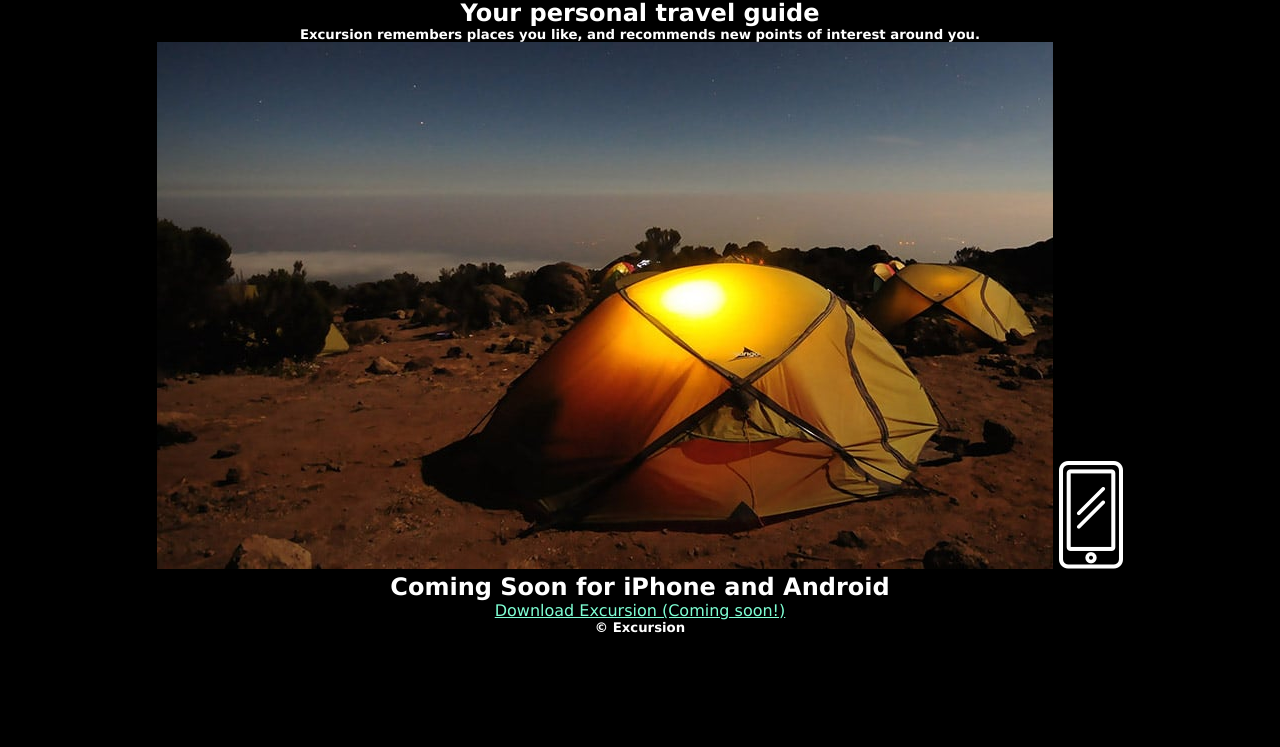
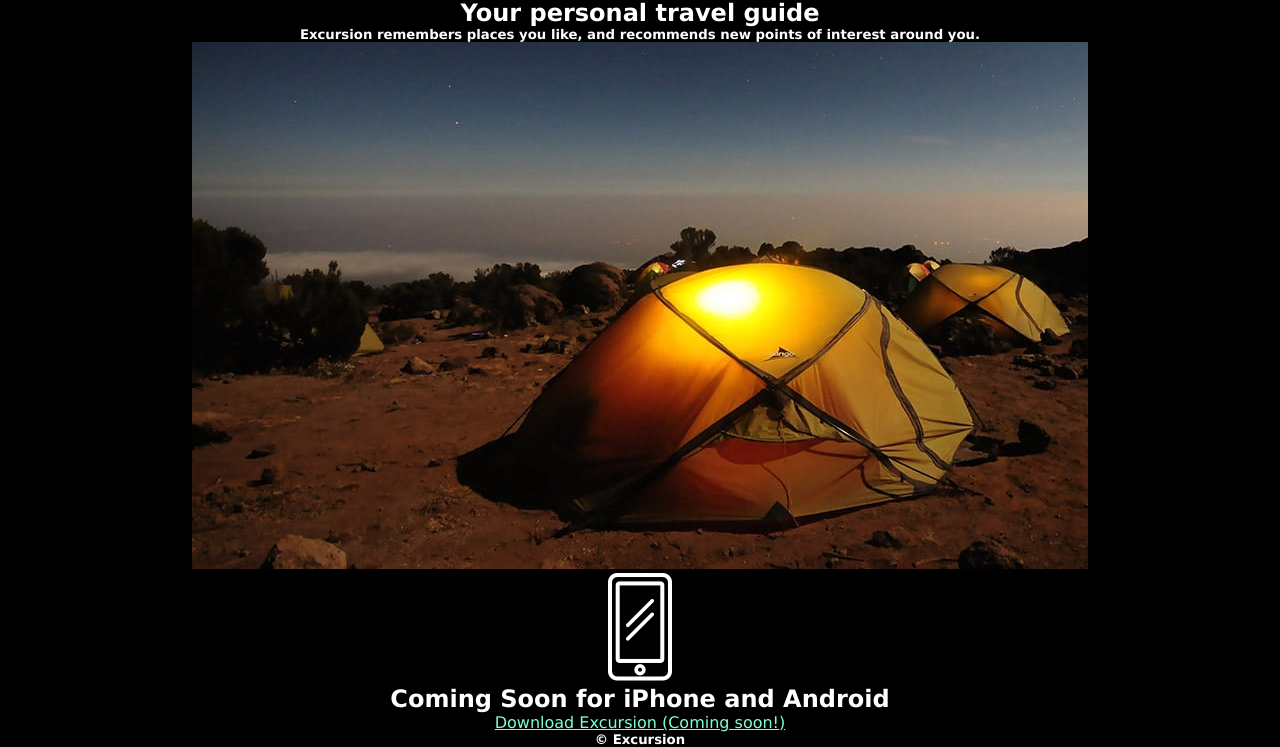
Before and after one commit to CarcassRose/excursion, a plain HTML site: page index.html in a window 1280 px wide. Shown: the part 232-979 px from the top of the page. Before the commit the page ends 867 px from the top, so only its background shows below. Drawn offline with Linux system fonts and the light colour scheme.

Commit message:
html update

```diff
--- a/index.html
+++ b/index.html
@@ -10,11 +10,11 @@
         <main>
             <h1>Discover hidden places in the world around you</h1>
             <a href="" class="link">Download Excursion (Coming soon!)</a>
-            <p><video src="/resources/content/excursion.mp4" type="video/mp4">Your browser does not support the video.</video></p>
+            <p><video src="/resources/content/excursion.mp4" type="mp4">Your browser does not support the video.</video></p>
             <h2>Your personal travel guide</h2>
             <h5>Excursion remembers places you like, and recommends new points of interest around you.</h5>
-            <img src="/resources/content/camp.jpg" alt="Camping under the night sky">
-            <img src="/resources/content/phone.png" alt="Phone icon">
+            <p><img src="/resources/content/camp.jpg" alt="Camping under the night sky"></p>
+            <p><img src="/resources/content/phone.png" alt="Phone icon"></p>
             <h2>Coming Soon for iPhone and Android</h2>
             <a href="" class="link">Download Excursion (Coming soon!)</a>
             <h5 class="copyright">© Excursion</h5>
```
